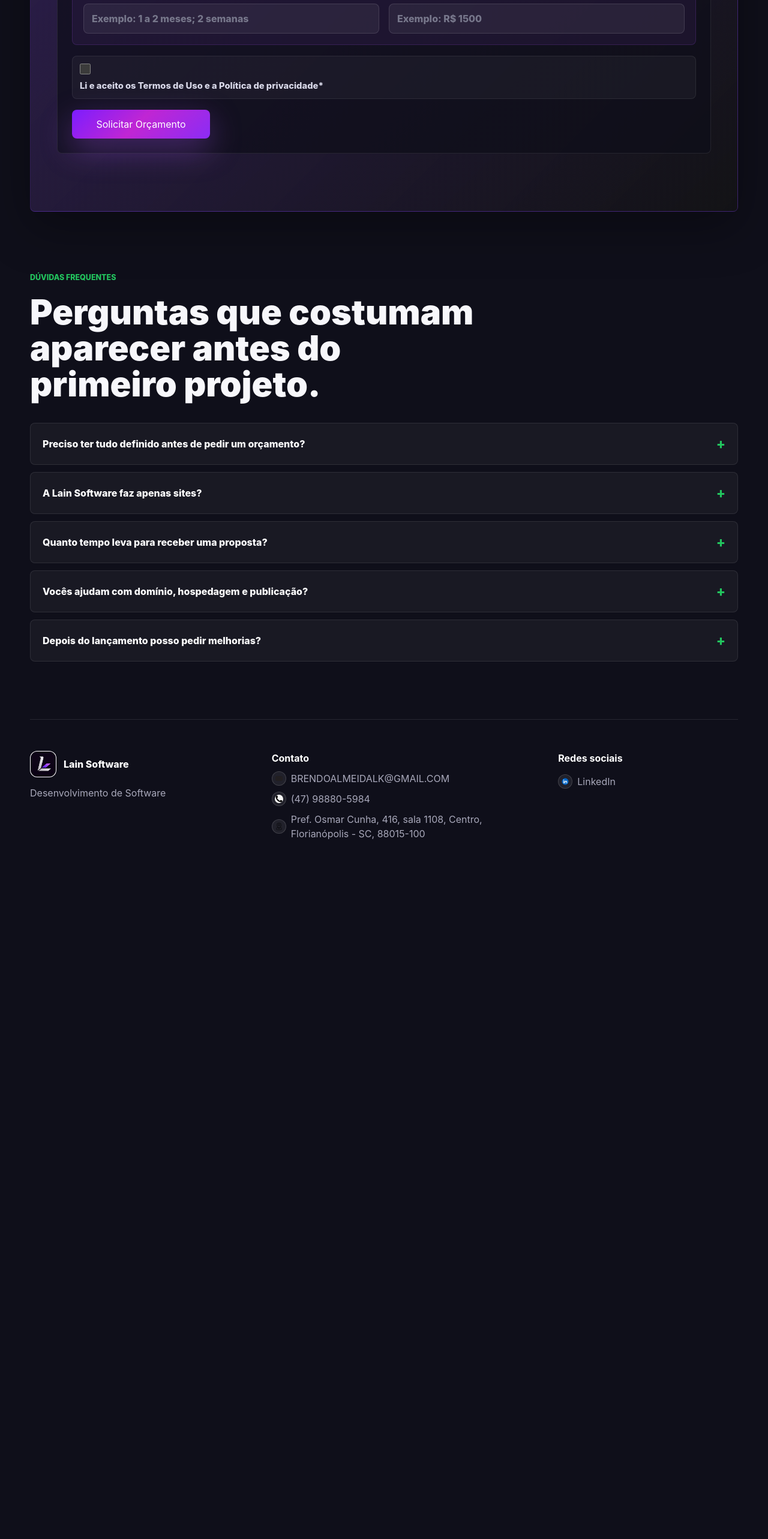
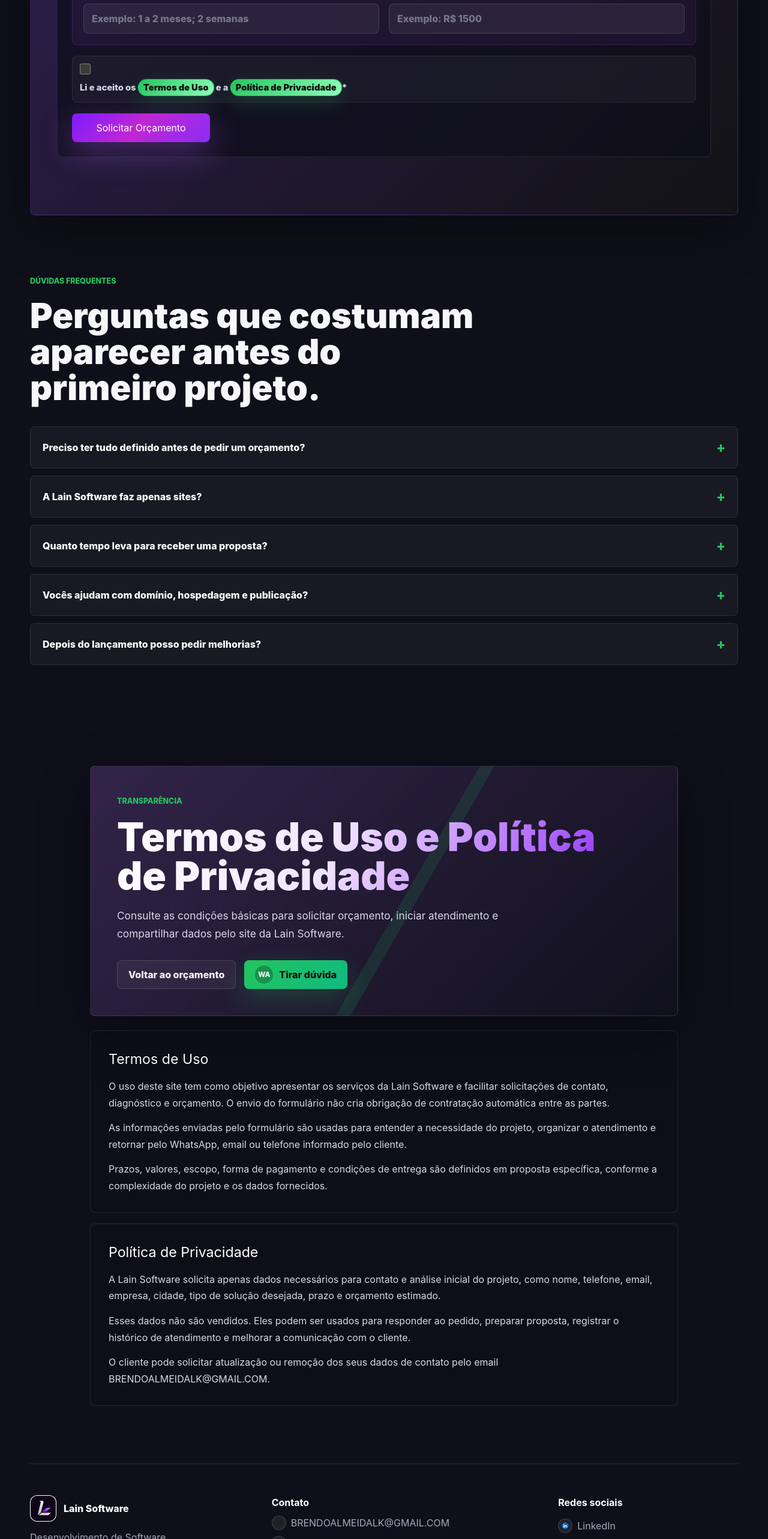
Before and after one commit to BrendoAL/Lain-Software, an Angular app: page / in a window 1280 px wide. Shown: the part 5040-7606 px from the top of the page at 60% size. Before the commit the page ends 6486 px from the top, so only its background shows below. Built offline with nearby package versions, Linux system fonts and the light colour scheme.

Commit message:
chore: terms of use

```diff
--- a/angular.json
+++ b/angular.json
@@ -47,8 +47,8 @@
                 },
                 {
                   "type": "anyComponentStyle",
-                  "maximumWarning": "24kB",
-                  "maximumError": "28kB"
+                  "maximumWarning": "28kB",
+                  "maximumError": "32kB"
                 }
               ],
               "outputHashing": "all"
--- a/src/app/app.css
+++ b/src/app/app.css
@@ -45,7 +45,9 @@ summary {
 #processo,
 #orcamento,
 #duvidas,
-#orcamento-tab {
+#orcamento-tab,
+#termos-de-uso,
+#politica-de-privacidade {
   scroll-margin-top: 132px;
 }
 
@@ -1009,6 +1011,36 @@ h1 {
   accent-color: var(--purple-2);
 }
 
+.terms-check span {
+  line-height: 1.5;
+}
+
+.terms-link {
+  display: inline-flex;
+  align-items: center;
+  min-height: 28px;
+  padding: 1px 8px;
+  color: #04100a;
+  font-weight: 950;
+  line-height: 1.25;
+  background: linear-gradient(135deg, var(--green), #8fffba);
+  border: 1px solid rgba(34, 197, 94, 0.58);
+  border-radius: 999px;
+  box-shadow: 0 0 0 1px rgba(34, 197, 94, 0.14), 0 12px 34px rgba(34, 197, 94, 0.18);
+  transition:
+    transform 180ms ease,
+    box-shadow 180ms ease,
+    filter 180ms ease;
+}
+
+.terms-link:hover,
+.terms-link:focus-visible {
+  transform: translateY(-1px);
+  filter: saturate(1.08);
+  outline: none;
+  box-shadow: 0 0 0 3px rgba(34, 197, 94, 0.22), 0 16px 38px rgba(34, 197, 94, 0.24);
+}
+
 .estimate-panel {
   display: grid;
   grid-template-columns: repeat(2, minmax(0, 1fr));
@@ -1161,6 +1193,86 @@ h1 {
   grid-template-columns: repeat(3, minmax(0, 1fr));
 }
 
+.legal-page {
+  width: min(980px, calc(100% - 32px));
+  margin: 0 auto;
+  padding: 72px 0 96px;
+  animation: reveal-up 720ms ease both;
+}
+
+.legal-hero {
+  position: relative;
+  overflow: hidden;
+  padding: 44px;
+  background:
+    linear-gradient(135deg, rgba(168, 85, 247, 0.18), rgba(15, 15, 26, 0.84)),
+    rgba(255, 255, 255, 0.045);
+  border: 1px solid rgba(255, 255, 255, 0.1);
+  border-radius: 8px;
+  box-shadow: var(--shadow);
+}
+
+.legal-hero::before {
+  position: absolute;
+  inset: 0;
+  pointer-events: none;
+  content: "";
+  background: linear-gradient(120deg, transparent 0 42%, rgba(34, 197, 94, 0.14) 42% 44%, transparent 44% 100%);
+  animation: panel-scan 5s ease-in-out infinite;
+}
+
+.legal-hero > * {
+  position: relative;
+}
+
+.legal-hero h1 {
+  max-width: 840px;
+  font-size: 4.1rem;
+}
+
+.legal-hero p:not(.eyebrow) {
+  max-width: 720px;
+  margin-top: 20px;
+  color: var(--soft);
+  font-size: 1.08rem;
+  line-height: 1.72;
+}
+
+.legal-actions {
+  display: flex;
+  flex-wrap: wrap;
+  gap: 14px;
+  margin-top: 30px;
+}
+
+.legal-content {
+  display: grid;
+  gap: 18px;
+  margin-top: 24px;
+}
+
+.legal-content article {
+  padding: 30px;
+  color: var(--soft);
+  background: rgba(15, 15, 26, 0.72);
+  border: 1px solid rgba(255, 255, 255, 0.09);
+  border-radius: 8px;
+}
+
+.legal-content h2 {
+  margin-bottom: 14px;
+  color: #ffffff;
+  font-size: 1.45rem;
+}
+
+.legal-content p + p {
+  margin-top: 14px;
+}
+
+.legal-content p {
+  line-height: 1.72;
+}
+
 @keyframes panel-scan {
   0%,
   100% {
@@ -1261,7 +1373,9 @@ address a:hover,
   #processo,
   #orcamento,
   #duvidas,
-  #orcamento-tab {
+  #orcamento-tab,
+  #termos-de-uso,
+  #politica-de-privacidade {
     scroll-margin-top: 156px;
   }
 
@@ -1294,7 +1408,8 @@ address a:hover,
   }
 
   h1,
-  .budget-copy h1 {
+  .budget-copy h1,
+  .legal-hero h1 {
     font-size: 4.2rem;
   }
 
@@ -1413,7 +1528,8 @@ address a:hover,
   .hero-section,
   .section,
   .site-footer,
-  .budget-page {
+  .budget-page,
+  .legal-page {
     width: min(100% - 24px, 1180px);
   }
 
@@ -1423,7 +1539,8 @@ address a:hover,
   }
 
   h1,
-  .budget-copy h1 {
+  .budget-copy h1,
+  .legal-hero h1 {
     font-size: 3rem;
     line-height: 1.02;
   }
@@ -1492,6 +1609,11 @@ address a:hover,
     padding: 28px 18px;
   }
 
+  .legal-hero,
+  .legal-content article {
+    padding: 28px 18px;
+  }
+
   .quote-form,
   .quote-form-large {
     padding: 22px 16px;
@@ -1526,7 +1648,9 @@ address a:hover,
   #processo,
   #orcamento,
   #duvidas,
-  #orcamento-tab {
+  #orcamento-tab,
+  #termos-de-uso,
+  #politica-de-privacidade {
     scroll-margin-top: 148px;
   }
 
@@ -1542,7 +1666,8 @@ address a:hover,
   .hero-section,
   .section,
   .site-footer,
-  .budget-page {
+  .budget-page,
+  .legal-page {
     width: min(100% - 20px, 1180px);
   }
 
@@ -1599,7 +1724,8 @@ address a:hover,
   }
 
   h1,
-  .budget-copy h1 {
+  .budget-copy h1,
+  .legal-hero h1 {
     font-size: 2.45rem;
     line-height: 1.04;
   }
@@ -1620,14 +1746,16 @@ address a:hover,
   .section-heading > p:last-child,
   .manual-cost-heading > p:last-child,
   .quote-intro-copy p,
-  .budget-copy > p {
+  .budget-copy > p,
+  .legal-hero p:not(.eyebrow) {
     font-size: 0.96rem;
     line-height: 1.62;
   }
 
   .hero-actions,
   .contact-actions,
-  .budget-actions {
+  .budget-actions,
+  .legal-actions {
     gap: 10px;
     margin-top: 26px;
   }
--- a/src/app/app.html
+++ b/src/app/app.html
@@ -305,7 +305,12 @@
 
       <label class="terms-check">
         <input type="checkbox" name="terms" required>
-        <span>Li e aceito os Termos de Uso e a Política de privacidade*</span>
+        <span>
+          Li e aceito os
+          <a class="terms-link" href="#termos-de-uso" (click)="showLegalSection($event, 'termos-de-uso')">Termos de Uso</a>
+          e a
+          <a class="terms-link" href="#politica-de-privacidade" (click)="showLegalSection($event, 'politica-de-privacidade')">Política de Privacidade</a>*
+        </span>
       </label>
 
       @if (quoteError()) {
@@ -435,7 +440,12 @@
 
       <label class="terms-check">
         <input type="checkbox" name="terms" required>
-        <span>Li e aceito os Termos de Uso e a Política de privacidade*</span>
+        <span>
+          Li e aceito os
+          <a class="terms-link" href="#termos-de-uso" (click)="showLegalSection($event, 'termos-de-uso')">Termos de Uso</a>
+          e a
+          <a class="terms-link" href="#politica-de-privacidade" (click)="showLegalSection($event, 'politica-de-privacidade')">Política de Privacidade</a>*
+        </span>
       </label>
 
       @if (quoteError()) {
@@ -446,6 +456,58 @@
     </form>
   </section>
 }
+
+<section class="legal-page" aria-labelledby="legal-title">
+  <div class="legal-hero">
+    <p class="eyebrow">Transparência</p>
+    <h1 id="legal-title">Termos de Uso e Política de Privacidade</h1>
+    <p>
+      Consulte as condições básicas para solicitar orçamento, iniciar atendimento e compartilhar dados pelo site da
+      Lain Software.
+    </p>
+    <div class="legal-actions">
+      <a class="button button-secondary" href="#orcamento-tab" (click)="showBudgetTab($event)">Voltar ao orçamento</a>
+      <a class="button button-primary" href="https://wa.me/5547988805984?text=Ola%2C%20vim%20pelo%20site%20da%20Lain%20Software%20e%20quero%20tirar%20uma%20duvida%20sobre%20os%20termos." target="_blank" rel="noopener">
+        <span class="button-icon" aria-hidden="true">WA</span>
+        Tirar dúvida
+      </a>
+    </div>
+  </div>
+
+  <div class="legal-content">
+    <article id="termos-de-uso">
+      <h2>Termos de Uso</h2>
+      <p>
+        O uso deste site tem como objetivo apresentar os serviços da Lain Software e facilitar solicitações de contato,
+        diagnóstico e orçamento. O envio do formulário não cria obrigação de contratação automática entre as partes.
+      </p>
+      <p>
+        As informações enviadas pelo formulário são usadas para entender a necessidade do projeto, organizar o
+        atendimento e retornar pelo WhatsApp, email ou telefone informado pelo cliente.
+      </p>
+      <p>
+        Prazos, valores, escopo, forma de pagamento e condições de entrega são definidos em proposta específica,
+        conforme a complexidade do projeto e os dados fornecidos.
+      </p>
+    </article>
+
+    <article id="politica-de-privacidade">
+      <h2>Política de Privacidade</h2>
+      <p>
+        A Lain Software solicita apenas dados necessários para contato e análise inicial do projeto, como nome,
+        telefone, email, empresa, cidade, tipo de solução desejada, prazo e orçamento estimado.
+      </p>
+      <p>
+        Esses dados não são vendidos. Eles podem ser usados para responder ao pedido, preparar proposta, registrar o
+        histórico de atendimento e melhorar a comunicação com o cliente.
+      </p>
+      <p>
+        O cliente pode solicitar atualização ou remoção dos seus dados de contato pelo email
+        BRENDOALMEIDALK&#64;GMAIL.COM.
+      </p>
+    </article>
+  </div>
+</section>
 </main>
 
 <footer class="site-footer">
--- a/src/app/app.ts
+++ b/src/app/app.ts
@@ -1,6 +1,7 @@
 import { AfterViewInit, Component, HostListener, signal } from '@angular/core';
 
 type ActiveView = 'home' | 'budget';
+type LegalSectionId = 'termos-de-uso' | 'politica-de-privacidade';
 type SectionId = 'inicio' | 'servicos' | 'diferenciais' | 'processo' | 'orcamento' | 'duvidas';
 
 @Component({
@@ -116,6 +117,17 @@ export class App implements AfterViewInit {
     });
   }
 
+  protected showLegalSection(event: Event, sectionId: LegalSectionId): void {
+    event.preventDefault();
+    event.stopPropagation();
+    this.quoteError.set('');
+
+    this.afterViewChange(() => {
+      document.getElementById(sectionId)?.scrollIntoView({ behavior: 'smooth', block: 'start' });
+      history.replaceState(null, '', `#${sectionId}`);
+    });
+  }
+
   protected submitQuote(event: SubmitEvent): void {
     event.preventDefault();
 
```
